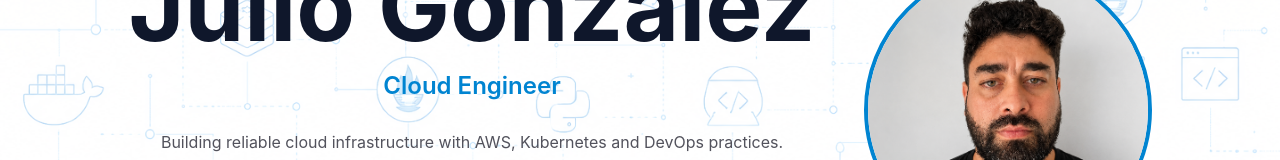
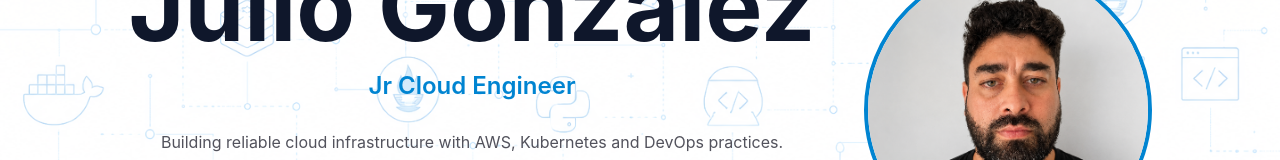
Before and after one commit to GonzalezJulio/cloud-engineer-portfolio, a React (Vite) app: page / in a window 1280 px wide. Shown: the part 363-523 px from the top of the page. Built offline with nearby package versions, Linux system fonts and the light colour scheme.

Commit message:
feat: cambio en el perfil

```diff
--- a/src/constants/personal.ts
+++ b/src/constants/personal.ts
@@ -3,7 +3,7 @@ export const personal = {
 
   greeting: "Hi, I'm",
 
-  role: "Cloud Engineer",
+  role: "Jr Cloud Engineer",
 
   tagline:
     "Building reliable cloud infrastructure with AWS, Kubernetes and DevOps practices.",
```
